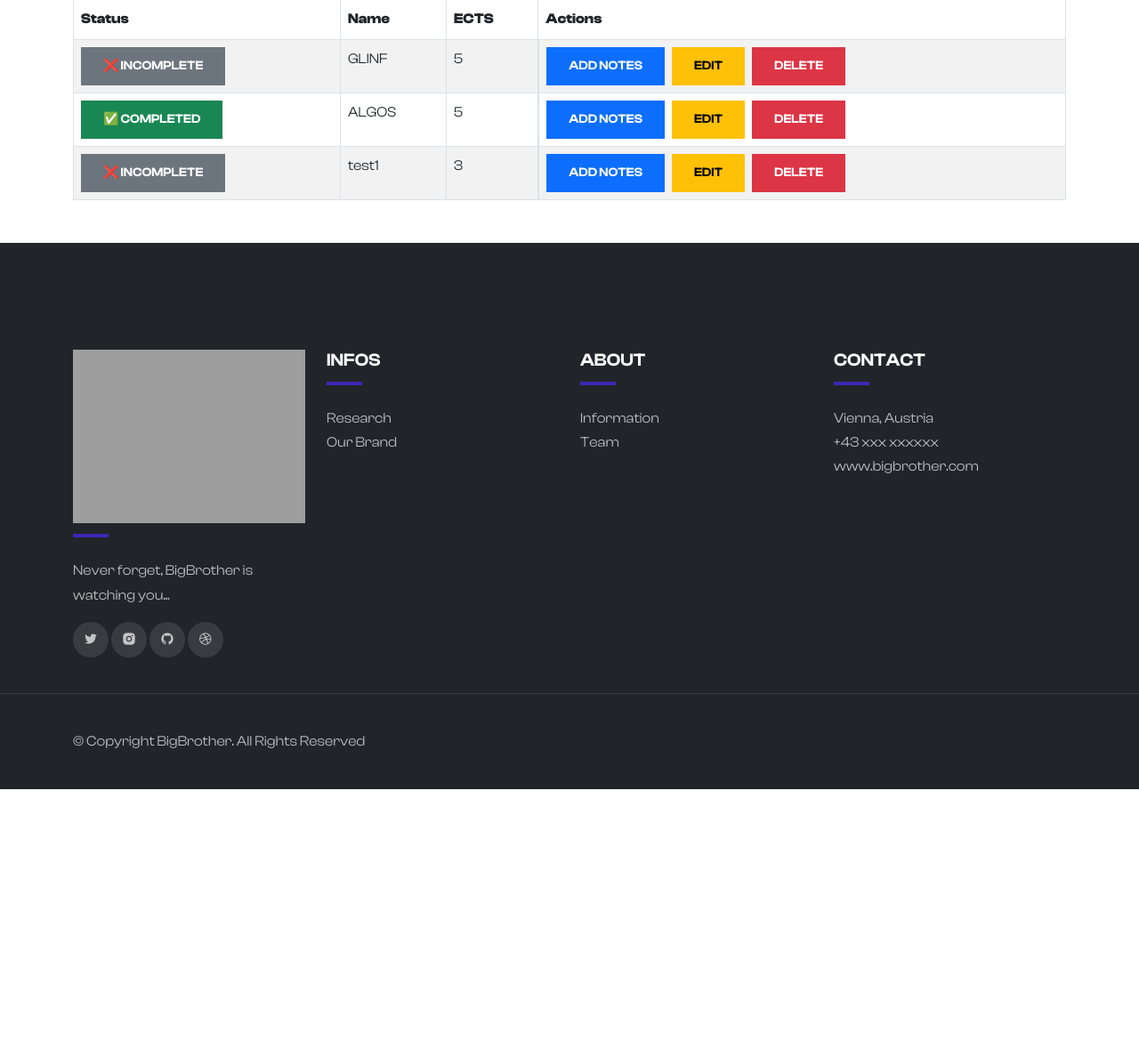
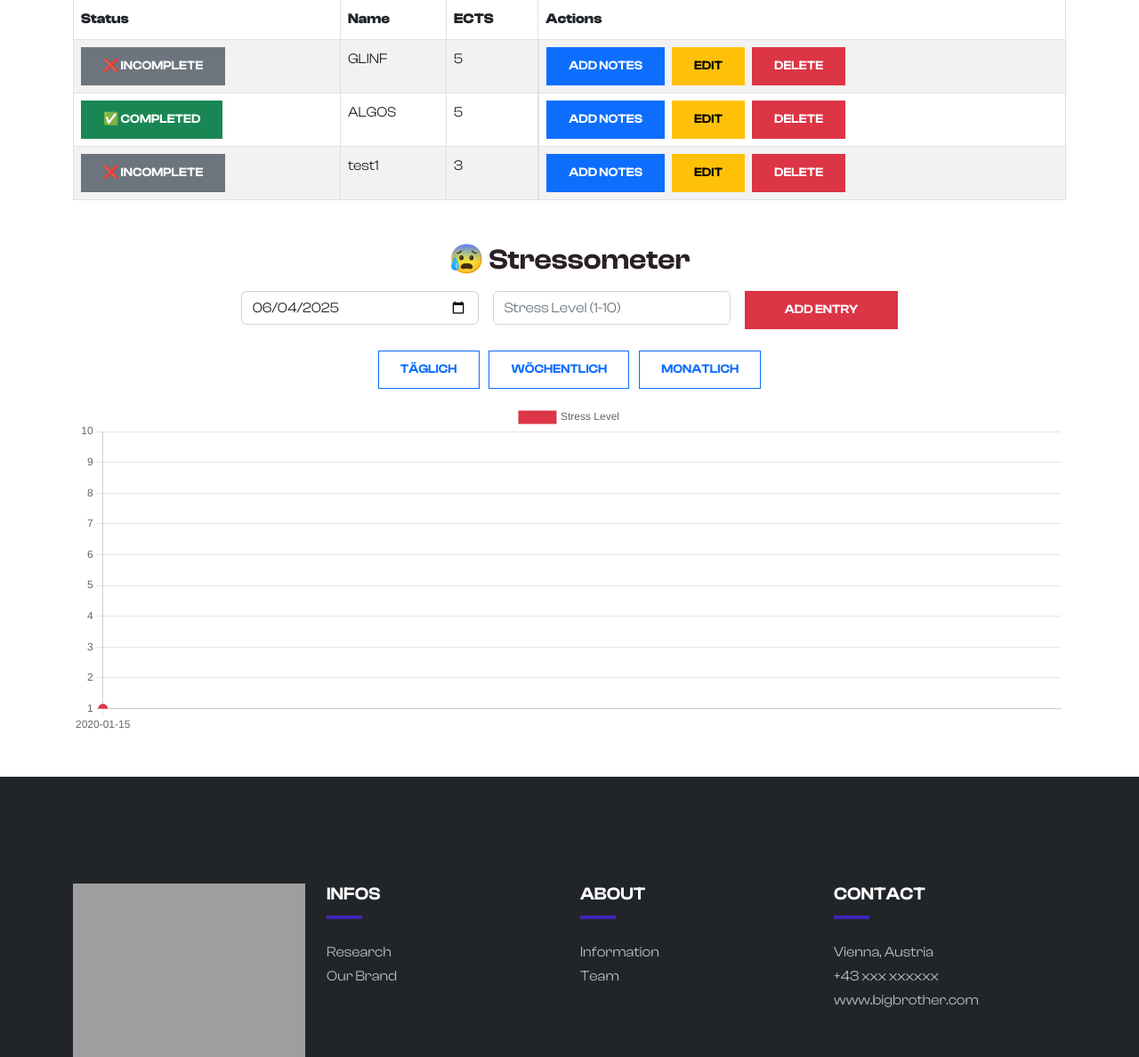
Before and after one commit to Omerius4/ITP_BigBrother, a PHP site: page /dashboard.php in a window 1280 px wide. Shown: the part 1778-2966 px from the top of the page at 89% size. Before the commit the page ends 2665 px from the top, so only its background shows below. Run offline with PHP 8.4, Linux system fonts and the light colour scheme; a user stored in the database is signed in; data comes from the database, SQL or seed files in the repository; both versions use the stored data as it was after the commit; tables that the repository leaves empty hold one stand-in row (values such as "Sample post"); some libraries are stand-ins or nearby versions; grey boxes are pictures that could not be loaded.

Commit message:
Stressometer added to dashboard.php

```diff
--- /dev/null
+++ b/BigBrother/api/stress.php
@@ -0,0 +1,50 @@
+<?php
+session_start();
+include('../includes/db.php');
+
+$user_id = $_SESSION['user_id'] ?? null;
+
+if (!$user_id) exit;
+
+if (isset($_POST['add'])) {
+    $date = $_POST['date'];
+    $level = (int)$_POST['stress_level'];
+    $stmt = $pdo->prepare("INSERT INTO stress_levels (user_id, stress_level, date) VALUES (?, ?, ?) ON DUPLICATE KEY UPDATE stress_level = VALUES(stress_level)");
+    $stmt->execute([$user_id, $level, $date]);
+    header('Location: ../dashboard.php');
+    exit;
+}
+
+// Für AJAX-Requests (Diagramm-Daten)
+if (isset($_GET['view'])) {
+    $view = $_GET['view'];
+    if ($view === 'daily') {
+        $stmt = $pdo->prepare("SELECT date, stress_level FROM stress_levels WHERE user_id = ? ORDER BY date ASC");
+        $stmt->execute([$user_id]);
+        $data = $stmt->fetchAll(PDO::FETCH_ASSOC);
+        echo json_encode($data);
+    } elseif ($view === 'weekly') {
+        $stmt = $pdo->prepare("SELECT YEAR(date) as y, WEEK(date,1) as w, AVG(stress_level) as avg_stress FROM stress_levels WHERE user_id = ? GROUP BY y, w ORDER BY y, w");
+        $stmt->execute([$user_id]);
+        $data = [];
+        foreach ($stmt as $row) {
+            $data[] = [
+                'label' => $row['y'] . '-KW' . $row['w'],
+                'avg_stress' => round($row['avg_stress'], 2)
+            ];
+        }
+        echo json_encode($data);
+    } elseif ($view === 'monthly') {
+        $stmt = $pdo->prepare("SELECT YEAR(date) as y, MONTH(date) as m, AVG(stress_level) as avg_stress FROM stress_levels WHERE user_id = ? GROUP BY y, m ORDER BY y, m");
+        $stmt->execute([$user_id]);
+        $data = [];
+        foreach ($stmt as $row) {
+            $data[] = [
+                'label' => $row['y'] . '-' . str_pad($row['m'], 2, '0', STR_PAD_LEFT),
+                'avg_stress' => round($row['avg_stress'], 2)
+            ];
+        }
+        echo json_encode($data);
+    }
+    exit;
+}
--- a/BigBrother/dashboard.php
+++ b/BigBrother/dashboard.php
@@ -202,7 +202,88 @@ include('includes/nav.php');
             </tbody>
         </table>
     </div>
+
+    <!-- Stressometer Section -->
+    <div class="mb-5">
+        <h2 class="mb-3 text-center">😰 Stressometer</h2>
+        <form class="row g-3 mb-4 justify-content-center" method="POST" action="api/stress.php">
+            <div class="col-md-3">
+                <input type="date" name="date" class="form-control" value="<?= date('Y-m-d') ?>" required>
+            </div>
+            <div class="col-md-3">
+                <input type="number" name="stress_level" class="form-control" min="1" max="10" placeholder="Stress Level (1-10)" required>
+            </div>
+            <div class="col-md-2">
+                <button type="submit" name="add" class="btn btn-danger w-100">Add Entry</button>
+            </div>
+        </form>
+
+        <div class="text-center mb-3">
+            <button class="btn btn-outline-primary btn-sm me-2" onclick="setStressView('daily')">Täglich</button>
+            <button class="btn btn-outline-primary btn-sm me-2" onclick="setStressView('weekly')">Wöchentlich</button>
+            <button class="btn btn-outline-primary btn-sm" onclick="setStressView('monthly')">Monatlich</button>
+        </div>
+        <canvas id="stressChart" height="100"></canvas>
+    </div>
 </div>
+<!-- Stressometer Chart.js & Script -->
+<script src="https://cdn.jsdelivr.net/npm/chart.js"></script>
+<script>
+let stressChart;
+let currentView = 'daily';
+
+function setStressView(view) {
+    currentView = view;
+    fetch('api/stress.php?view=' + view)
+        .then(res => res.json())
+        .then(data => {
+            let labels = [];
+            let values = [];
+            if (view === 'daily') {
+                labels = data.map(d => d.date);
+                values = data.map(d => d.stress_level);
+            } else {
+                labels = data.map(d => d.label);
+                values = data.map(d => d.avg_stress);
+            }
+            renderStressChart(labels, values, view);
+        });
+}
+
+function renderStressChart(labels, values, view) {
+    const ctx = document.getElementById('stressChart').getContext('2d');
+    if (stressChart) stressChart.destroy();
+    stressChart = new Chart(ctx, {
+        type: 'line',
+        data: {
+            labels: labels,
+            datasets: [{
+                label: view === 'daily' ? 'Stress Level' : 'Average Stress',
+                data: values,
+                fill: false,
+                borderColor: '#dc3545',
+                backgroundColor: '#dc3545',
+                tension: 0.2,
+                pointRadius: 5
+            }]
+        },
+        options: {
+            scales: {
+                y: {
+                    min: 1,
+                    max: 10,
+                    ticks: { stepSize: 1 }
+                }
+            }
+        }
+    });
+}
+
+// Initial laden
+document.addEventListener('DOMContentLoaded', function() {
+    setStressView('daily');
+});
+</script>
 
 
 <?php include('includes/footer.php'); ?>
```
Also changed, not shown: BigBrother/sql/bigbrother.sql (+10 -1 lines).
